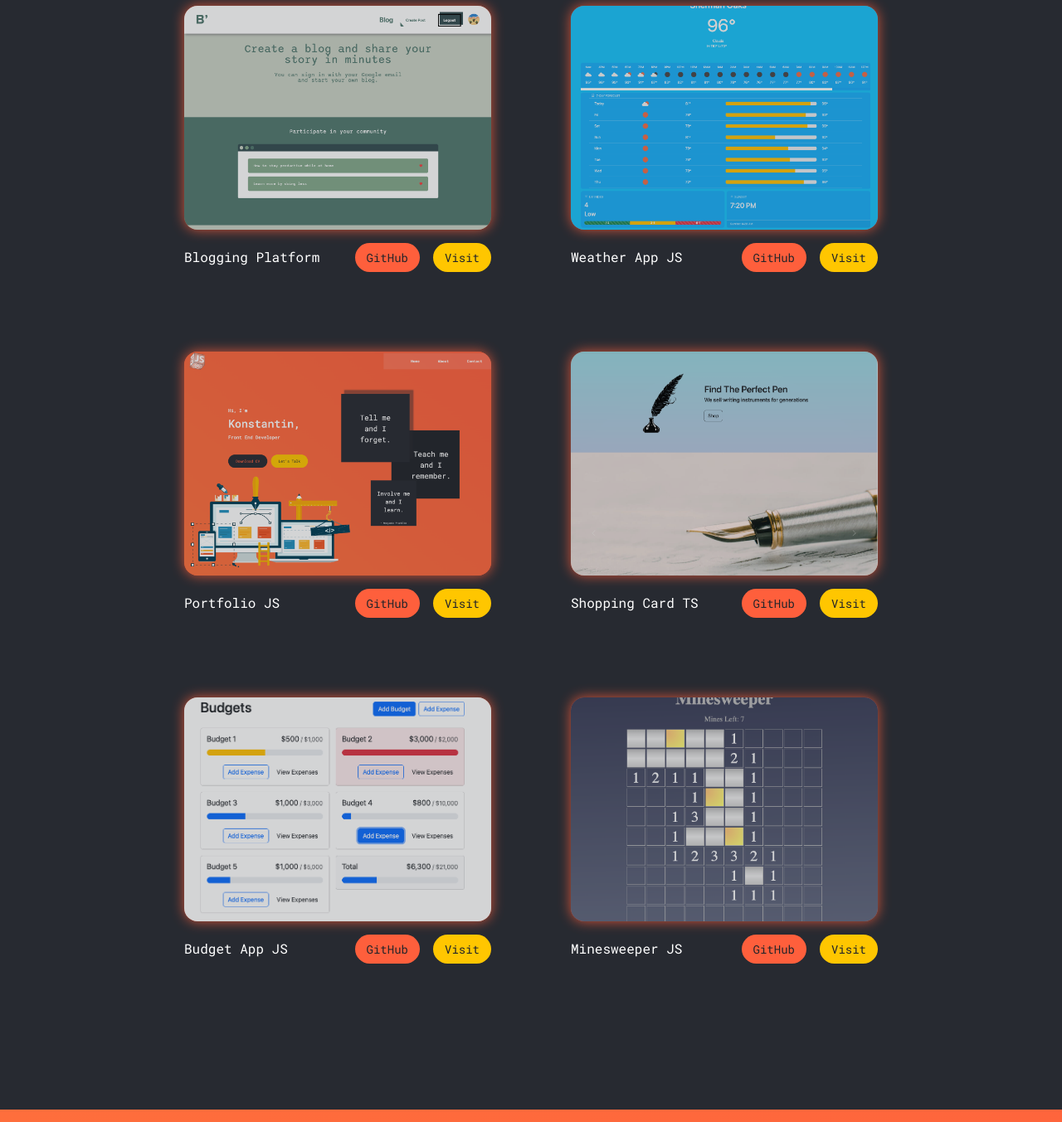
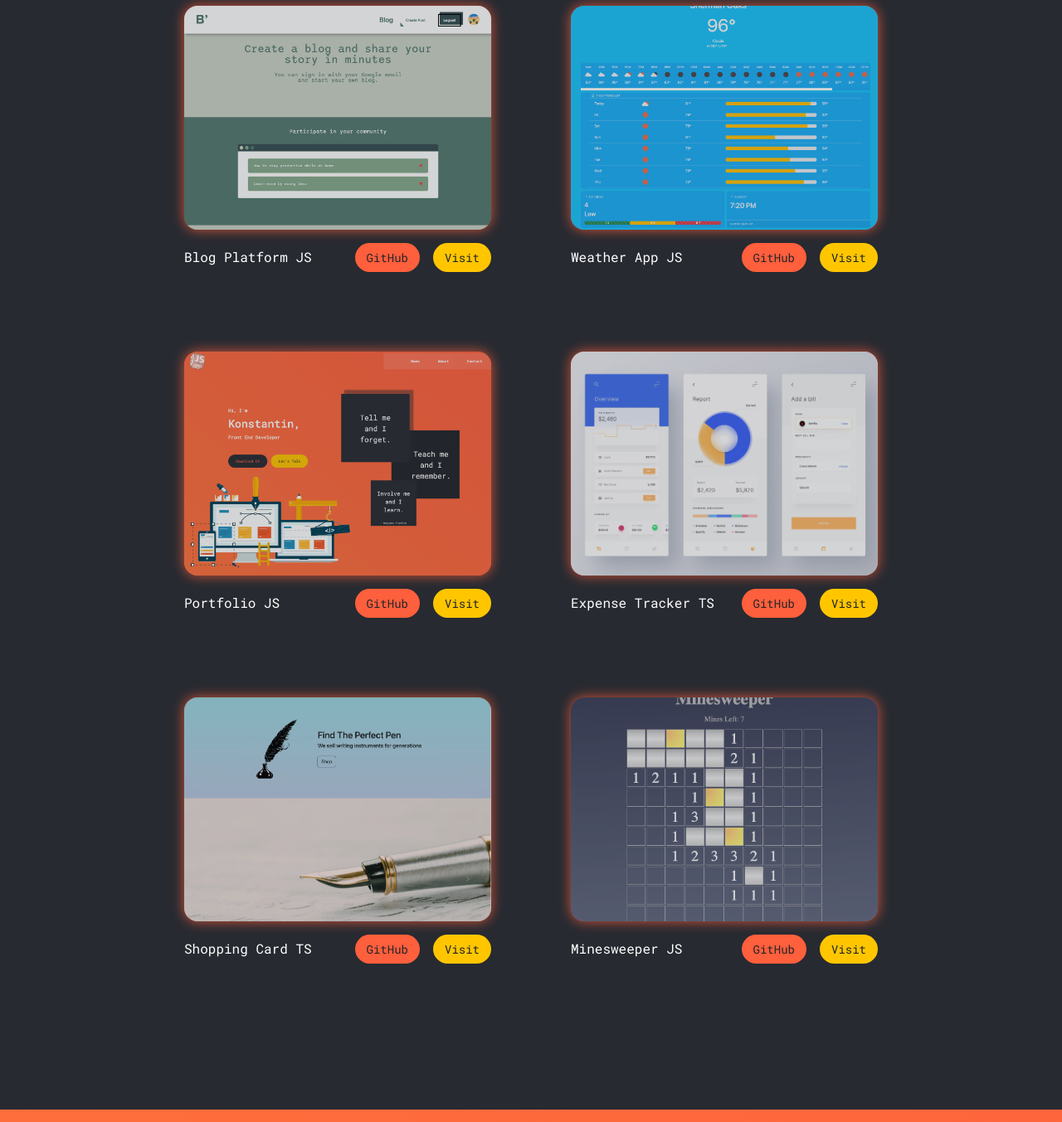
Before and after one commit to nikolaevK/Portfolio, a React (Create React App) app: page /about in a window 1280 px wide. Shown: the part 1990-3343 px from the top of the page at 83% size. Built offline with nearby package versions, Linux system fonts and the light colour scheme.

Commit message:
Portfolio Update

```diff
--- a/src/components/portfolio/Portfolio.js
+++ b/src/components/portfolio/Portfolio.js
@@ -11,7 +11,7 @@ const data = [
   {
     id: 1,
     image: blog,
-    title: "Blogging Platform",
+    title: "Blog Platform JS",
     github: "https://github.com/nikolaevK/Firebase_Blog",
     visit: "https://celebrated-kulfi-06509e.netlify.app/",
   },
@@ -31,19 +31,18 @@ const data = [
   },
   {
     id: 4,
+    image: budgetImg,
+    title: "Expense Tracker TS",
+    github: "https://github.com/nikolaevK/Track-Expenses",
+    visit: "https://moonlit-churros-cd4eff.netlify.app",
+  },
+  {
+    id: 5,
     image: shoppingImg,
     title: "Shopping Card TS",
     github: "https://github.com/nikolaevK/Web-Store-Add-To-Cart",
     visit: "https://gilded-cendol-93ca80.netlify.app",
   },
-  {
-    id: 5,
-    image: budgetImg,
-    title: "Budget App JS",
-    github: "https://github.com/nikolaevK/Budget-App",
-    visit: "https://resonant-heliotrope-0af152.netlify.app",
-  },
-
   {
     id: 6,
     image: minesweeperImg,
```
Also changed, not shown: src/components/portfolio/budget_app.png, 1 other file (tests, documents, lock files or other folders).
